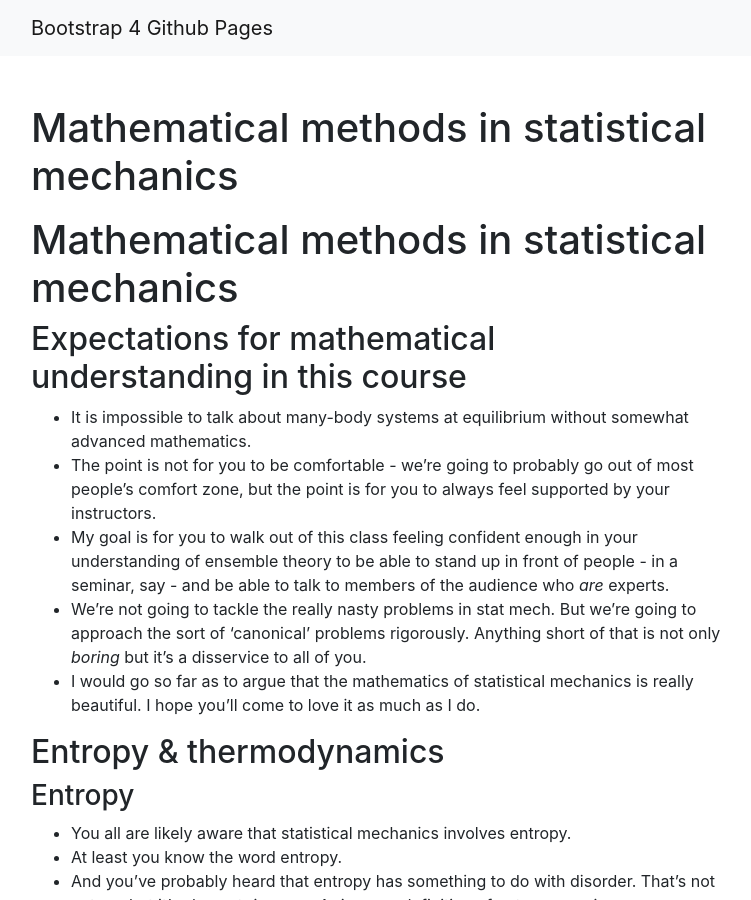
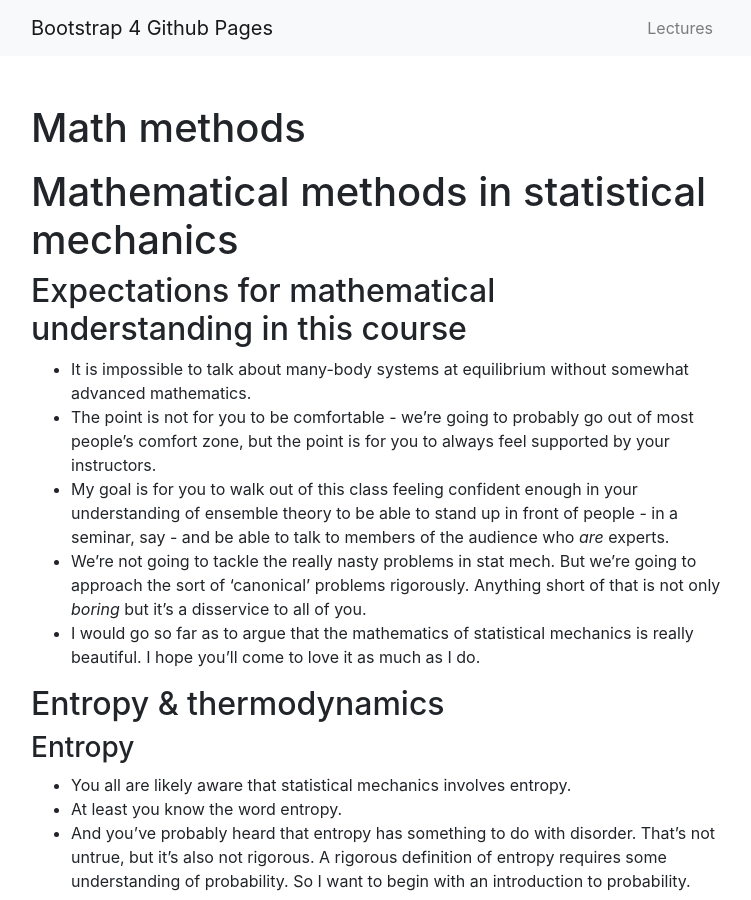
Before and after one commit to jmhays/biop-web, a Jekyll site: the page built from lectures/Lecture1.md, in a window 1280 px wide and 900 px high. Shown: the whole window, without its empty margins (264-1015 px from the left). Built offline with Jekyll 4.4.1, drawn with Linux system fonts in a browser that asks for light colours; formulas are drawn with MathJax 3; our own code applies the rules of GitHub Pages for plain Markdown files.

Commit message:
try again

```diff
--- a/_config.yml
+++ b/_config.yml
@@ -31,6 +31,7 @@ plugins:
 
 # A list of the pages to display in the navigation bar
 header_pages:
+  - lectures.md
 
 # Exclude from processing.
 # The following items will not be processed, by default. Create a custom list
--- a/lectures/Lecture1.md
+++ b/lectures/Lecture1.md
@@ -1,5 +1,6 @@
 ---
 layout: post
+title: Math methods
 ---
 
 # Mathematical methods in statistical mechanics
```
